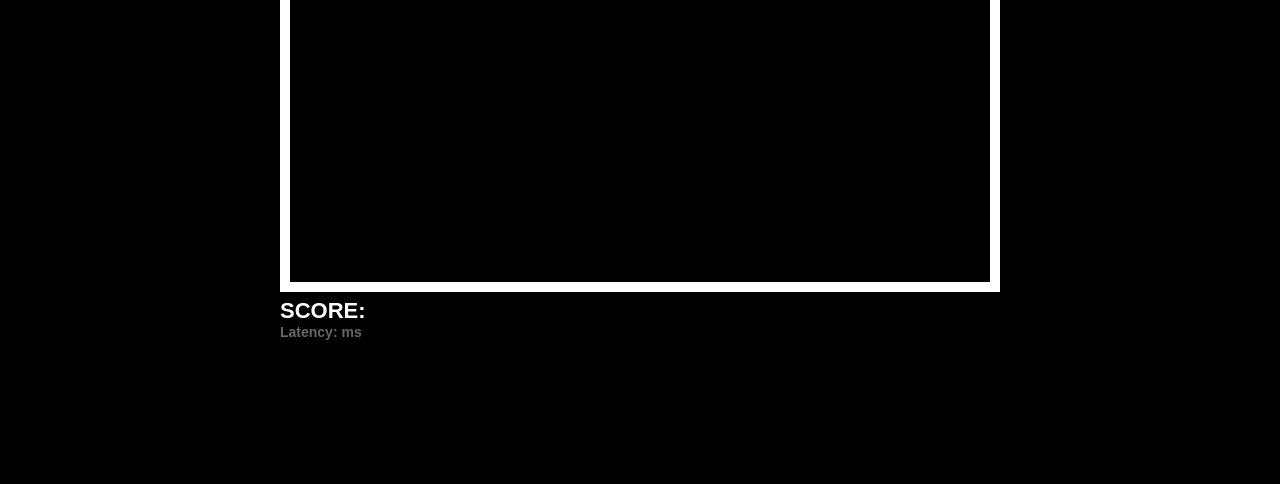
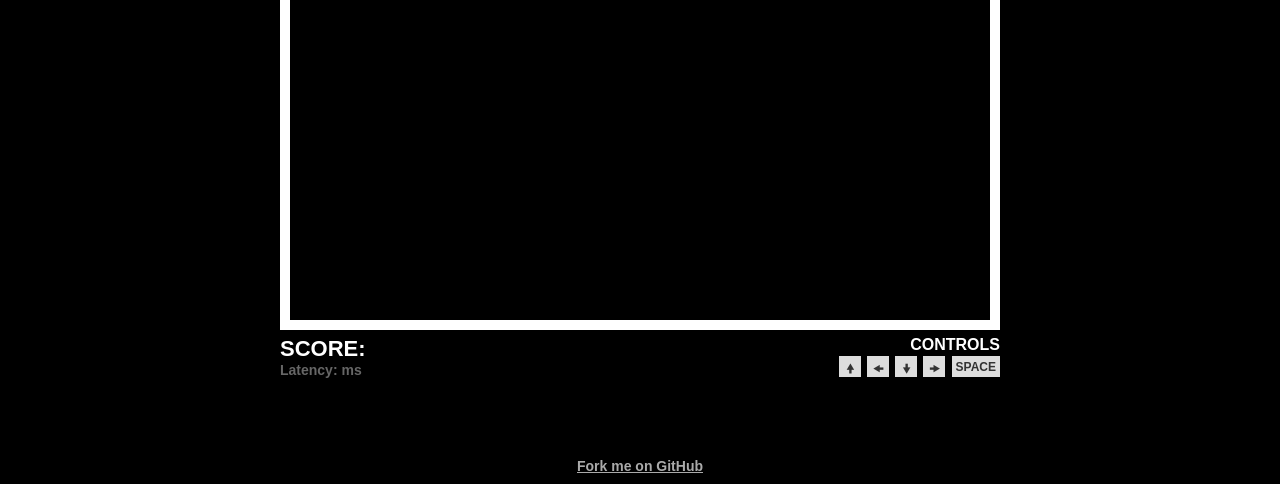
Before and after one commit to kzukov/snake.js, a website: page public_html/index.html in a window 1280 px wide. Shown: the part 316-800 px from the top of the page. Drawn offline with Linux system fonts and the light colour scheme.

Commit message:
interface changes

```diff
--- a/index.js
+++ b/index.js
@@ -51,8 +51,10 @@ function addFood() {
   }
 
   wss.clients.forEach(function(socket) {
+    if (found) return;
     if (!socket.data.snake) return;
     socket.data.snake.forEach(function(position) {
+      if (found) return;
       if (position.x === x && position.y === y) {
         found = true;
       }
--- a/public_html/index.html
+++ b/public_html/index.html
@@ -1,23 +1,40 @@
 <!DOCTYPE html>
 <html>
+
 <head>
 	<title>Snake.js</title>
 	<meta charset="utf-8">
 	<link rel="stylesheet" href="/styles.css">
 	<script type="text/javascript" src="script.js" defer></script>
+	<meta name="viewport" content="user-scalable = no">
 </head>
 
 <body>
 
-	<a href="https://github.com/kzukov/snake.js"><img style="position: absolute; top: 0; right: 0; border: 0;" src="https://camo.githubusercontent.com/a6677b08c955af8400f44c6298f40e7d19cc5b2d/68747470733a2f2f73332e616d617a6f6e6177732e636f6d2f6769746875622f726962626f6e732f666f726b6d655f72696768745f677261795f3664366436642e706e67" alt="Fork me on GitHub" data-canonical-src="https://s3.amazonaws.com/github/ribbons/forkme_right_gray_6d6d6d.png"></a>
+	<a id="fork" href="https://github.com/kzukov/snake.js">Fork me on GitHub</a>
 
 	<div id="main">
+		<div id="title">
+			SNAKE.JS
+		</div>
 		<canvas id="canvas" height="600" width="720"></canvas>
+		<div class="relative">
 			<div>
 				SCORE: <span id="score"></span>
 			</div>
 			<div class="grayout">
 				Latency: <span id="latency"></span> ms
+			</div>
+			<div class="pull_right">
+				<div id="controls">
+					CONTROLS
+				</div>
+				<span class="keycap">🠝</span>
+				<span class="keycap">🠜</span>
+				<span class="keycap">🠟</span>
+				<span class="keycap">🠞</span>
+				<span class="keycap">SPACE</span>
+			</div>
 		</div>
 
 		<div id="debug">
--- a/public_html/script.js
+++ b/public_html/script.js
@@ -25,12 +25,7 @@
   });
 
   var socket = new WebSocket(
-    "ws://" +
-      (location.hostname == "localhost"
-        ? location.hostname
-        : "159.89.104.149") +
-      ":" +
-      location.port || 80
+    "ws://" + location.hostname + ":" + location.port || 80
   );
 
   var time;
@@ -123,10 +118,7 @@
           window.requestAnimationFrame(draw);
         }
 
-        if (session.score !== object.o) {
-          session.score = object.o;
-          score.innerHTML = session.score;
-        }
+        score.innerHTML = object.o;
 
         tick_rate.innerHTML = object.r;
         food_counter.innerHTML = food.x.length;
--- a/public_html/styles.css
+++ b/public_html/styles.css
@@ -9,6 +9,12 @@ html, body {
   font-family: arial;
   font-weight: bold;
   font-size: 22px;
+  margin: 0;
+  padding: 0;
+}
+
+#canvas {
+  margin-top: 10px;
 }
 
 .grayout {
@@ -20,6 +26,12 @@ html, body {
   position: fixed;
   top: 12px;
   left: 12px;
+  opacity: 0;
+  display: none;
+}
+
+#debug:hover {
+  opacity: 1;
 }
 
 #debug_toggle {
@@ -35,6 +47,47 @@ html, body {
   background: rgba(0, 0, 0, .5)
 }
 
+.relative {
+  position: relative;
+}
+
 .pull_right {
-  float: right;
+  position: absolute;
+  right: 0;
+  top: 0;
 }
+
+#controls {
+  text-align: right;
+  /* color: #aaa; */
+  font-size: 16px;
+}
+
+.keycap {
+  background: #ddd;
+  color: #333;
+  font-size: 12px;
+  padding: 4px;
+  min-width: 14px;
+  text-align: center;
+  display: inline-block;
+  /* font-weight: normal; */
+  height: 13px;
+  margin-top: 2px;
+  vertical-align: top;
+}
+
+#fork {
+  color: #aaa;
+  position: fixed;
+  bottom: 10px;
+  text-align: center;
+  width: 200px;
+  left: 50%;
+  margin-left: -100px;
+  font-size: 14px;
+}
+
+#title {
+  margin-top: 10px;
+}
```
Also changed, not shown: index.html (added, +23 -0 lines), readme.md, 1 other file. Lines whose indentation alone changed are shown as unchanged.
